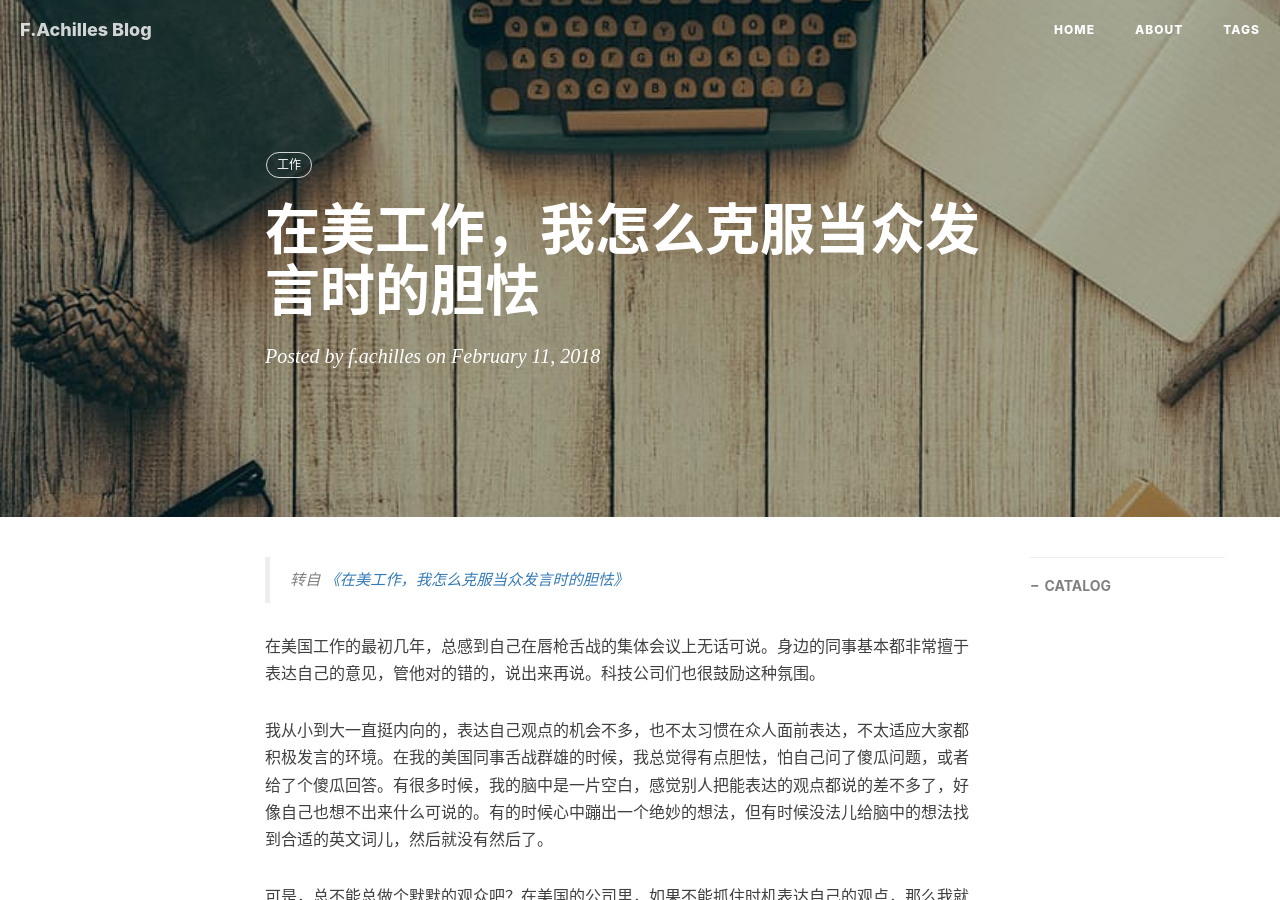
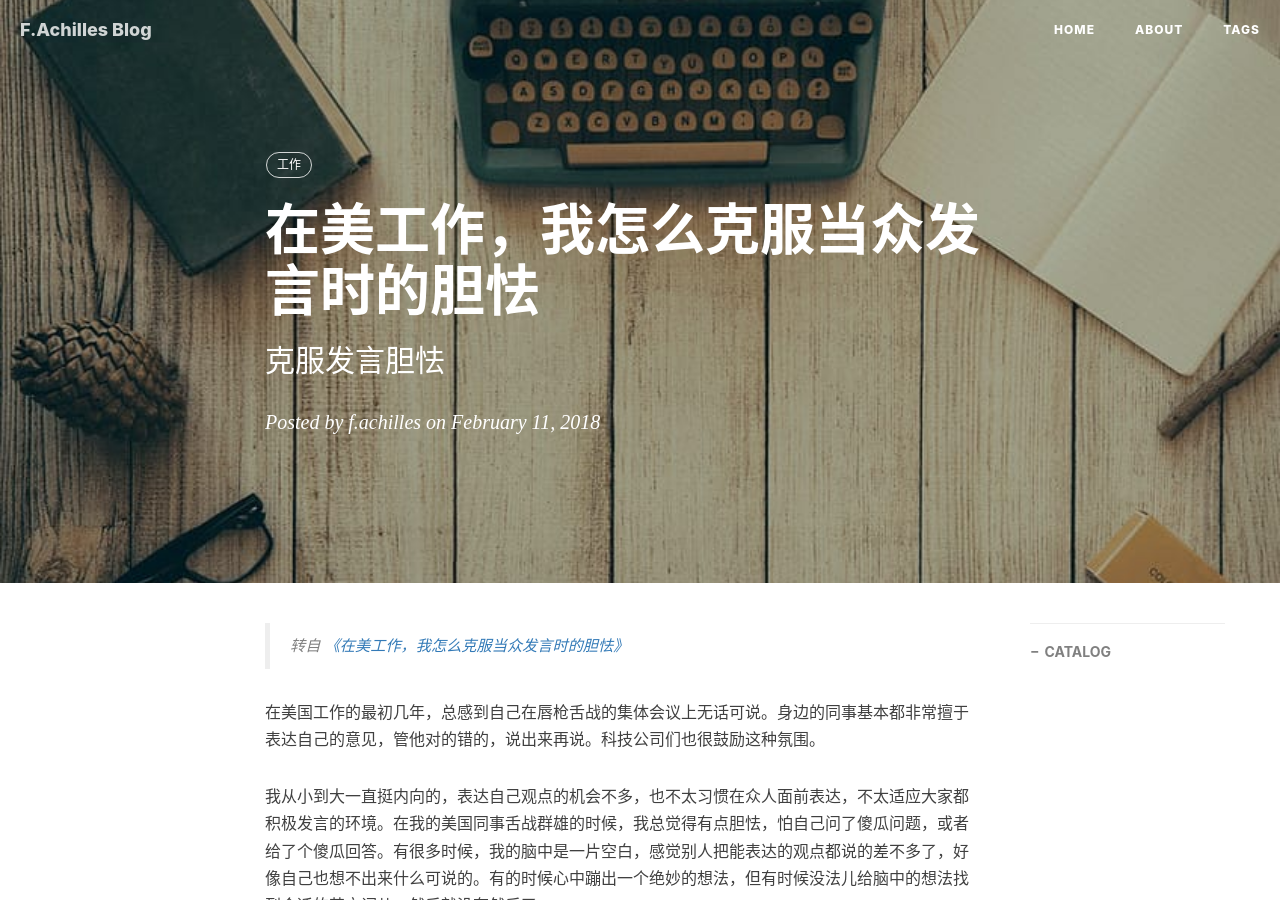
Before and after one commit to aarhub/fachilles.github.io, a Jekyll site: the page built from _posts/2018-02-11-在美工作，我怎么克服当众发言时的胆怯.md, in a window 1280 px wide and 900 px high. Built offline with Jekyll 4.4.1, drawn with Linux system fonts in a browser that asks for light colours; nearby versions of some CDN libraries; comment, search, counter and statistics services are not loaded.

Commit message:
Modify the post content.

```diff
--- a/_posts/2018-02-11-在美工作，我怎么克服当众发言时的胆怯.md
+++ b/_posts/2018-02-11-在美工作，我怎么克服当众发言时的胆怯.md
@@ -1,7 +1,7 @@
 ---
 layout:     post
 title:      在美工作，我怎么克服当众发言时的胆怯
-subtitle:
+subtitle:   克服发言胆怯
 date:       2018-2-11
 author:     f.achilles
 header-img:
```
